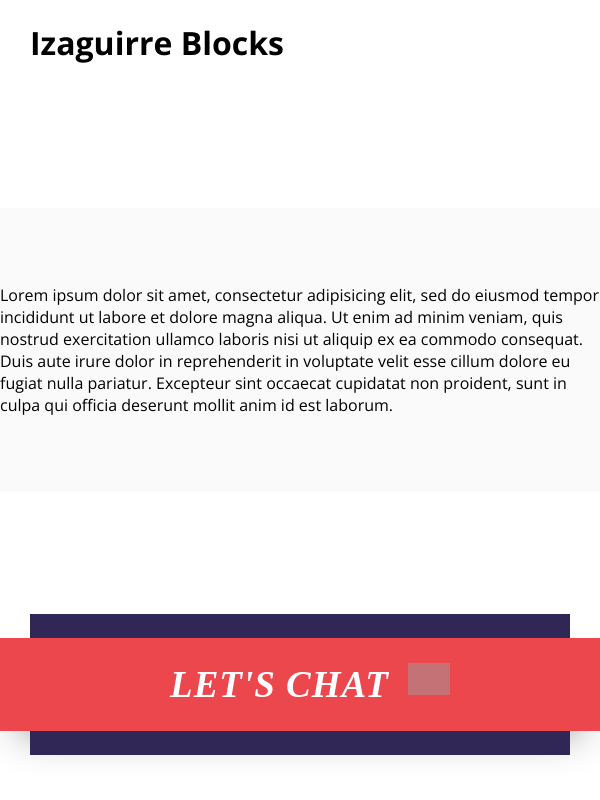
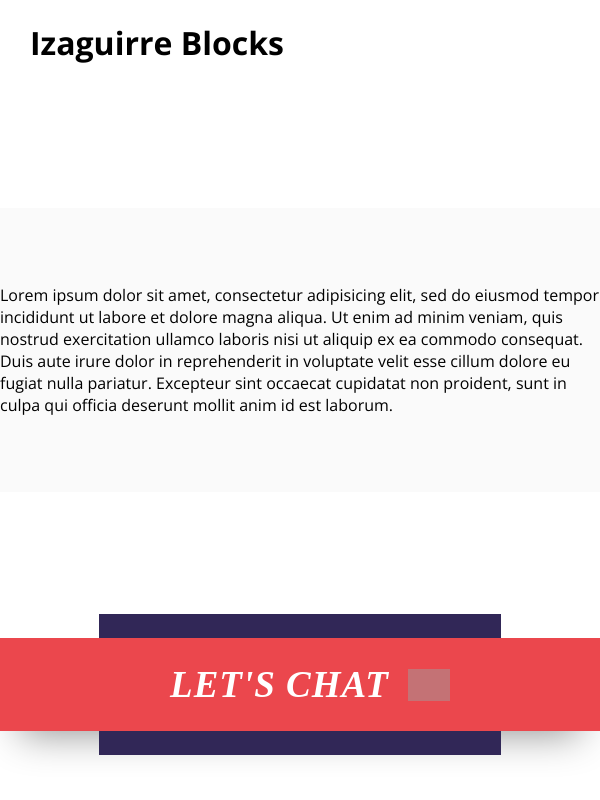
Before and after one commit to ianizaguirre/izaguirre-wp, a plain HTML site: page cta-block/index.html in a window 600 px wide. Shown: the top 800 px of the page. Drawn offline with nearby package versions, Linux system fonts and the light colour scheme; grey boxes are pictures that could not be loaded.

Commit message:
some fixes on the first media query

```diff
--- a/cta-block/css/cta-bar.css
+++ b/cta-block/css/cta-bar.css
@@ -190,16 +190,22 @@ a.cta-link:hover {
 .cta-strong::after {
     display: none;
 }
+.cta-bg:hover .cta-strong {
+    transform: translateX(-5px);
+}
 
 
 .cta-bg .shape-chevron-large {
     opacity: 0.5 !important;
-    height: 45px;
+    height: 33px;
+}
+.cta-bg:hover .shape-chevron-large {
+    transform: translateX(12px);
 }
 
 
 .cta-ornament-bar {
-    max-width: 90%;
+    max-width: 67%;
     padding: 12px;
 }
 
```
